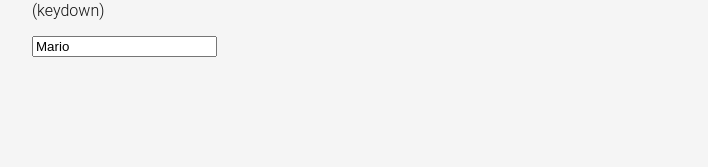
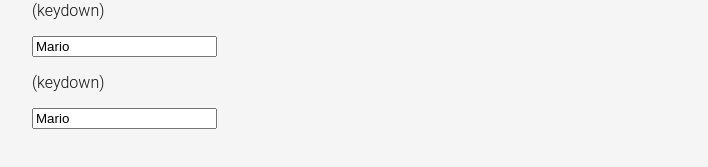
Before and after one commit to mrgomezsv/curso_angular_platzi, an Angular app: page /labs in a window 1280 px wide. Shown: the part 1213-1380 px from the top of the page, without its empty margins (16-724 px from the left). Before the commit the page ends 1318 px from the top, so only its background shows below. Built offline with nearby package versions, Linux system fonts and the light colour scheme.

Commit message:
Event binding: keydown

```diff
--- a/src/app/pages/labs/labs.component.html
+++ b/src/app/pages/labs/labs.component.html
@@ -34,4 +34,7 @@
 <p>(keydown)</p>
 <input type="text" [value]="person.name" (keydown)="keydownHandler($event)">
 
+<p>(keydown)</p>
+<input type="text" [value]="person.name" (keydown.shift.t)="clickHandler()">
+
 </div>
```
